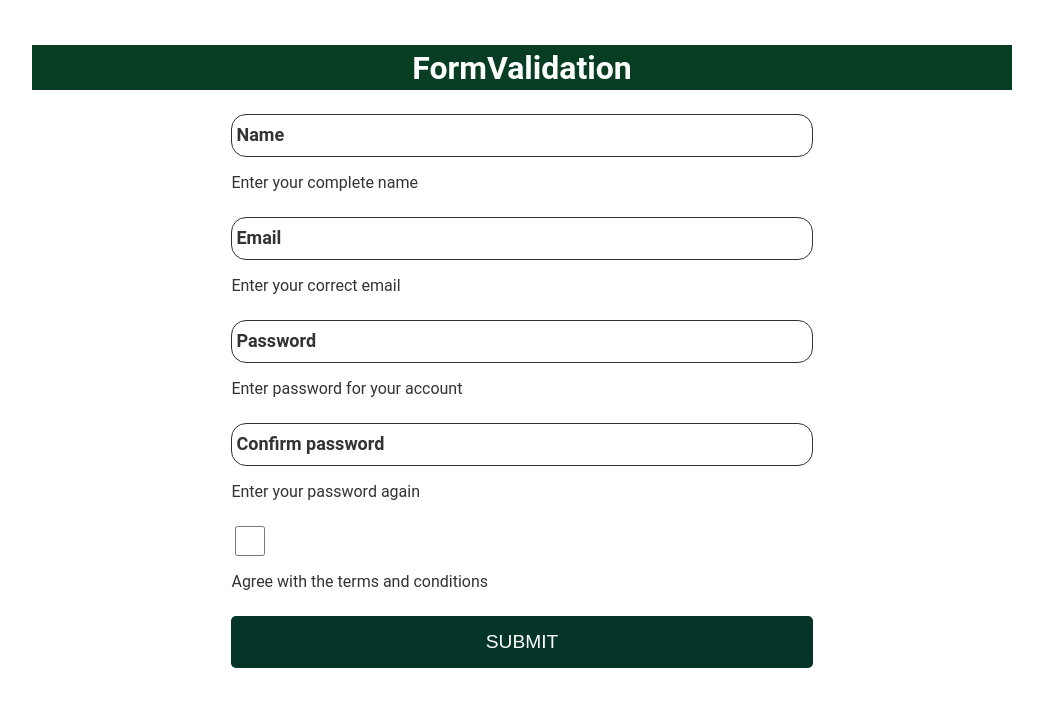
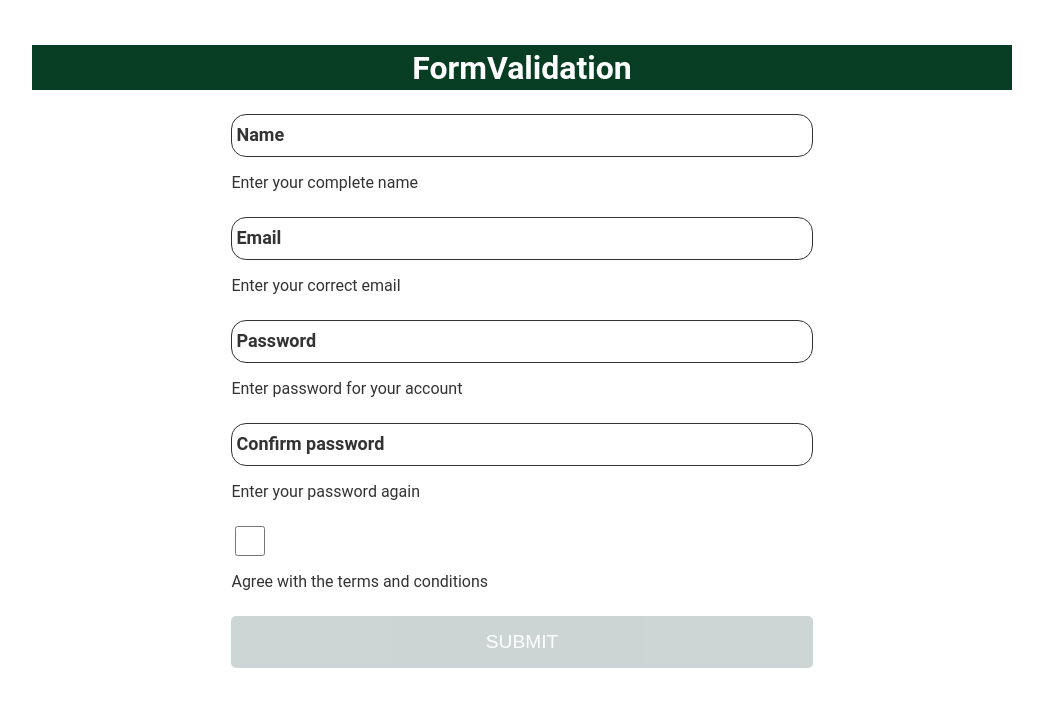
Before and after one commit to erfan-am/ChatApp, a React (Create React App) app: page / in a window 1280 px wide. Shown: the top 706 px of the page, without its empty margins (118-1161 px from the left). Built offline with nearby package versions, Linux system fonts and the light colour scheme.

Commit message:
React formValidation

```diff
--- a/src/App.js
+++ b/src/App.js
@@ -22,7 +22,7 @@ const onChangeHandler=(e,ctrlName)=>{
 }
 const onCheck=(ctrlName)=>{
   const inputs=input.inputs;
-  inputs[ctrlName].validation.check=true;
+  inputs[ctrlName].validation.check=!inputs[ctrlName].validation.check;
   setInputs({inputs:inputs})
 
 }
@@ -60,7 +60,7 @@ const inputsStyle=(
         <h1>FormValidation</h1>
           <form>
             {inputsStyle}
-            <button disabled={!checkInput} onClick={buttonHandler} type="button">SUBMIT</button>
+            <button style={{opacity:!checkInput ? 0.2 : 1}}  disabled={!checkInput} onClick={buttonHandler} type="button">SUBMIT</button>
           </form>
       </div>
     )
```
